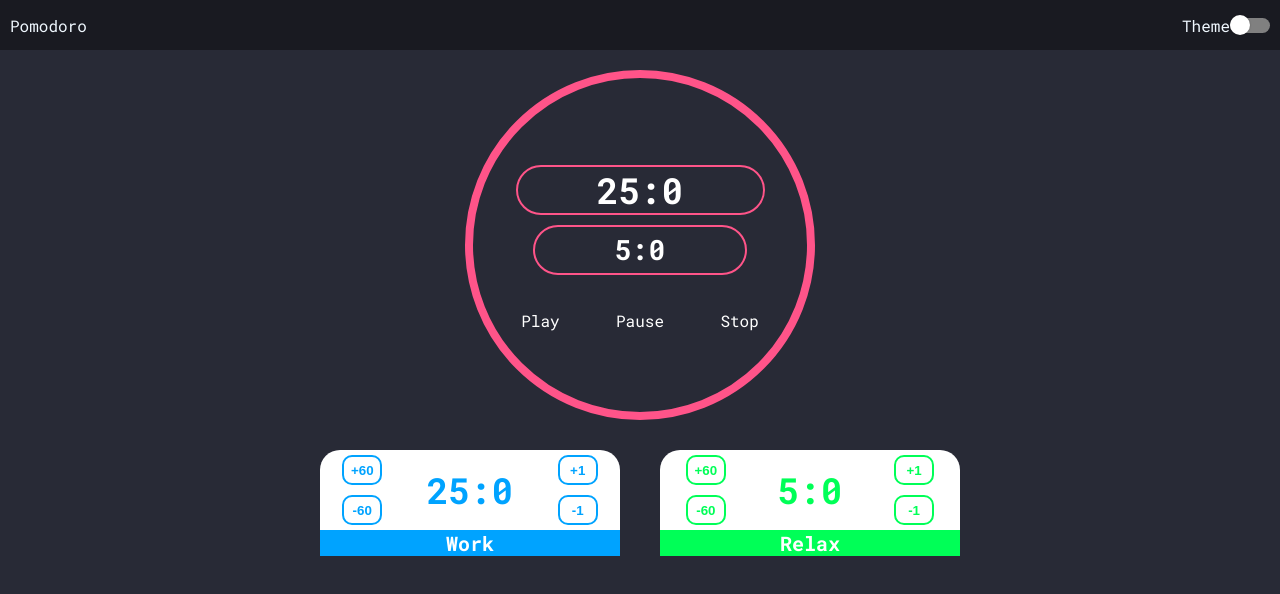
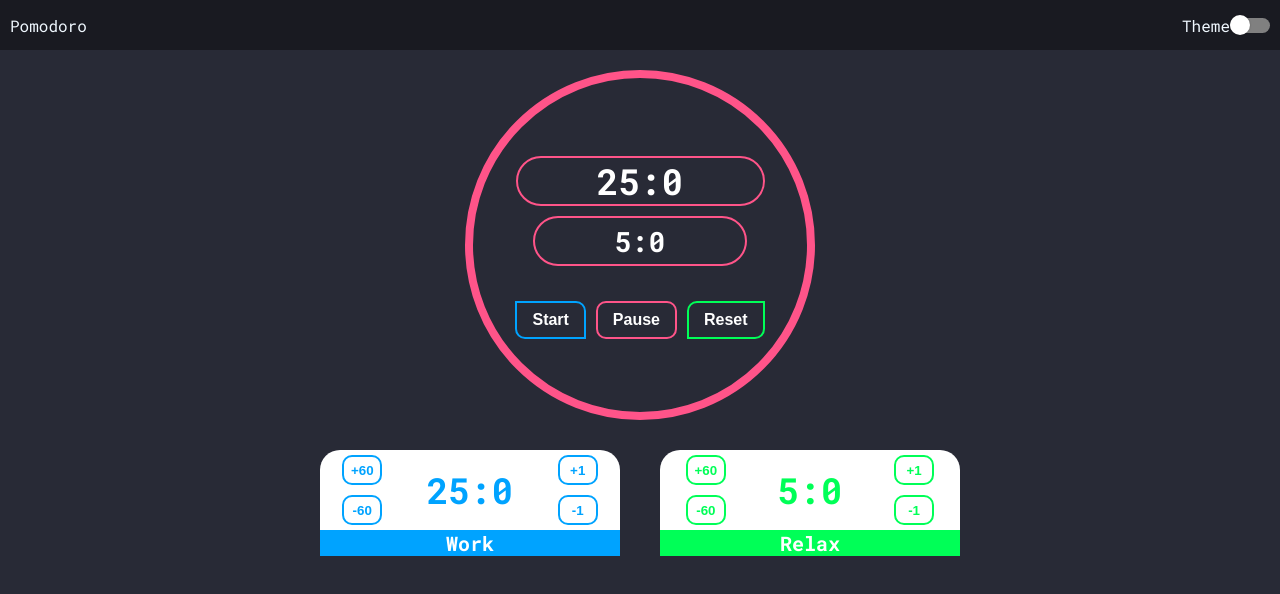
Before and after one commit to muril0-0/pomodoro-reactjs, a React (Create React App) app: page / in a window 1280 px wide. Shown: the top 594 px of the page. Built offline with nearby package versions, Linux system fonts and the light colour scheme.

Commit message:
Stylized main control buttons

```diff
--- a/src/components/Display.js
+++ b/src/components/Display.js
@@ -16,9 +16,9 @@ export default function Display() {
           Relax % 60
         )}`}</div>
         <div className="controls">
-          <p>Play</p>
-          <p>Pause</p>
-          <p>Stop</p>
+          <button id="play-btn">Start</button>
+          <button id="pause-btn">Pause</button>
+          <button id="reset-btn">Reset</button>
         </div>
       </div>
     </>
--- a/src/styles/display.css
+++ b/src/styles/display.css
@@ -49,11 +49,48 @@
   display: flex;
   flex-direction: row;
   align-items: center;
-  justify-content: space-around;
+  justify-content: space-evenly;
 
   margin-top: 30px;
-  width: calc(100% - 40px);
+  width: calc(100% - 65px);
+}
 
+.controls button {
+  background-color: transparent;
+  border: 2px solid var(--red);
+  padding: 8px 15px;
+  font-weight: bold;
+  font-size: 16px;
   color: #fff;
+  transition: transform 0.2s;
   cursor: pointer;
 }
+
+#play-btn {
+  border-color: var(--blue);
+  border-radius: 0px 10px 0px 10px;
+}
+
+#pause-btn {
+  border-radius: 10px;
+}
+
+#reset-btn {
+  border-color: var(--green);
+  border-radius: 10px 0px 10px 0px;
+}
+
+#play-btn:hover {
+  background-color: var(--blue);
+  transform: scale(1.15);
+}
+
+#pause-btn:hover {
+  background-color: var(--red);
+  transform: scale(1.15);
+}
+
+#reset-btn:hover {
+  background-color: var(--green);
+  transform: scale(1.15);
+}
```
